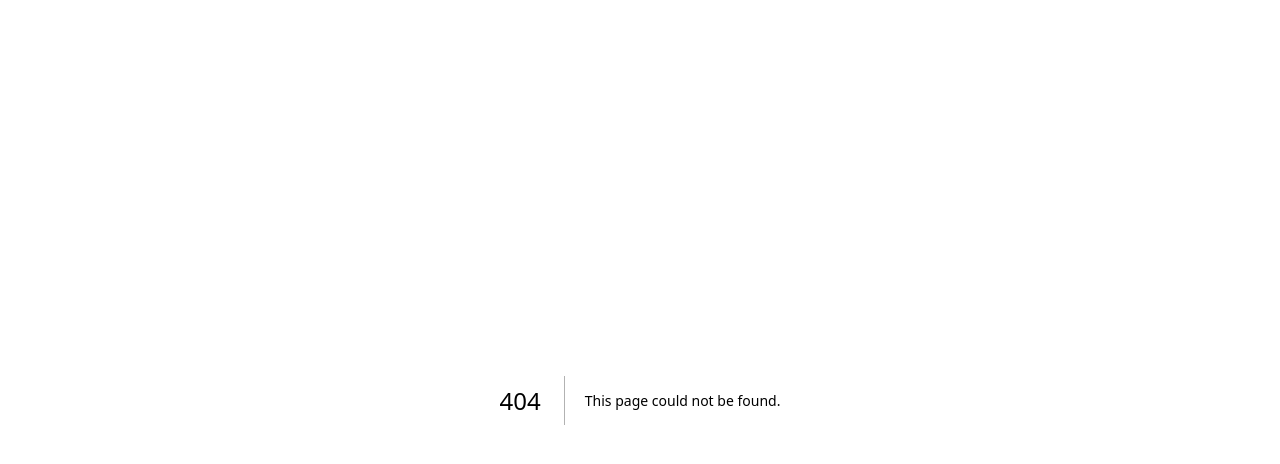
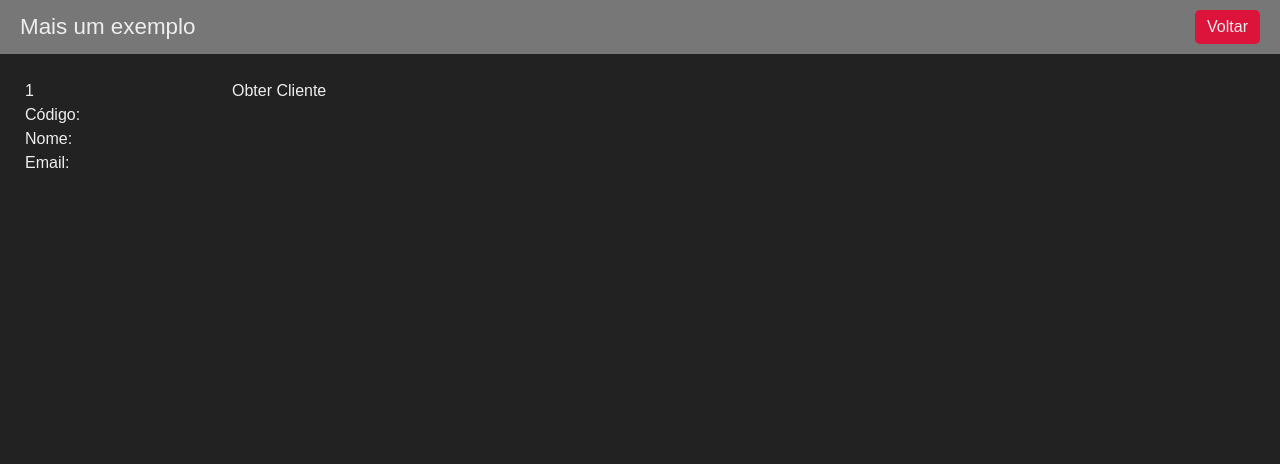
Before and after one commit to diogo-lima-flooxai/project--react-cadastro, a Next.js app: page /integracao_1 in a window 1280 px wide. Before the commit this address had no page. Shown: the top 464 px of the page. Built offline with nearby package versions, Linux system fonts and the light colour scheme.

Commit message:
feat: add API integration using async and await

```diff
--- a/src/pages/index.jsx
+++ b/src/pages/index.jsx
@@ -16,6 +16,7 @@
       <Navegador texto= "Navegacao #01" destino='/navegacao/' cor= 'green'/>
       <Navegador texto= "Navegacao #02" destino='/cliente/sp-2/321' cor= 'blue'/>
       <Navegador texto= "Componente com Estado" destino='/estado' cor= 'pink'/>
+      <Navegador texto= "Integração com API #01" destino='/integracao_1' cor= 'yellow'/>
     </div>
   )
 }
--- /dev/null
+++ b/src/pages/integracao_1.jsx
@@ -0,0 +1,33 @@
+import Layout from "@/components/Layout";
+import { useState } from "react";
+
+export default function Integracao() {
+
+  const [codigo, setCodigo] = useState(1);
+  const [cliente, setCliente] = useState({});
+
+  async function obterCliente(){
+    const resp = await fetch(`http://localhost:3000/api/clientes/${codigo}`)
+    const dados = await resp.json()
+    setCliente(dados)
+
+       // fetch(`http://localhost:3000/api/clientes/${codigo}`)
+       // .then((resp) => resp.json())
+       // .then((dados) => setCliente(dados));
+  }
+
+  return (
+    <Layout>
+      <div>
+        <input type='number' value={codigo}
+        onChange={e => setCodigo(e.target.value)} />
+        <button onClick={obterCliente}>Obter Cliente</button>
+      </div>
+      <ul>
+        <li>Código: {cliente.id}</li>
+        <li>Nome: {cliente.nome}</li>
+        <li>Email: {cliente.email}</li>
+      </ul>
+    </Layout>
+  );
+}
```
